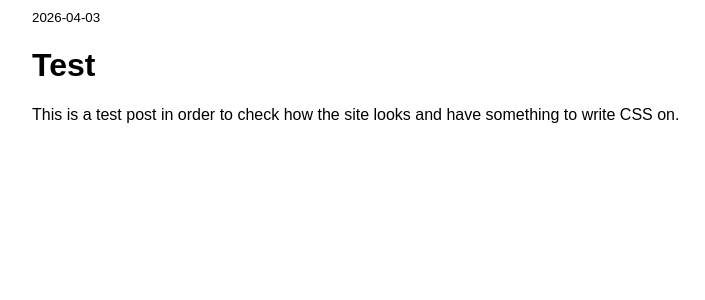
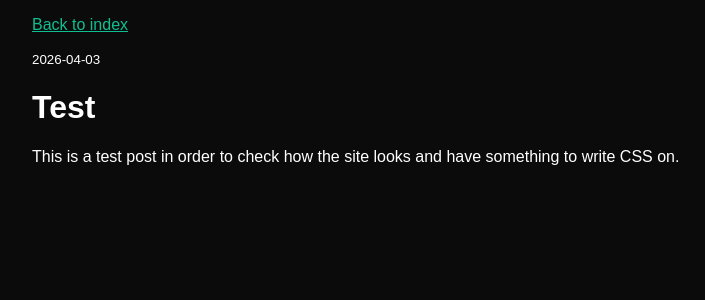
Before and after one commit to frenchtrainspotter/frenchtrainspotter.github.io, a Jekyll site: the page built from _posts/2026-04-03-test.md, in a window 1280 px wide. Shown: the top 300 px of the page, without its empty margins (208-913 px from the left). Built offline with Jekyll 4.4.1, drawn with Linux system fonts in a browser that asks for light colours.

Commit message:
Make theme dark, add "back to index" link on post

```diff
--- a/_layouts/post.html
+++ b/_layouts/post.html
@@ -1,6 +1,7 @@
 ---
 layout: default
 ---
-<small class="post-date">{{ page.date | date: "%Y-%m-%d" }}</small>
+<p><a href="/index.html">Back to index</a></p>
+<p><small class="post-date">{{ page.date | date: "%Y-%m-%d" }}</small></p>
 <h1>{{ page.title }}</h1>
 {{ content }}
--- a/_sass/main.scss
+++ b/_sass/main.scss
@@ -1,7 +1,14 @@
+/* Font, color scheme */
 body {
     font-family: sans-serif;
+    color: #ffffff;
+    background-color: #0b0b0b
+}
+a:link, a:visited, a:hover, a:active {
+    color: #0fbf91
 }
 
+/* Content size */
 .content {
     max-width: 800px;
     margin-left: auto;
```
